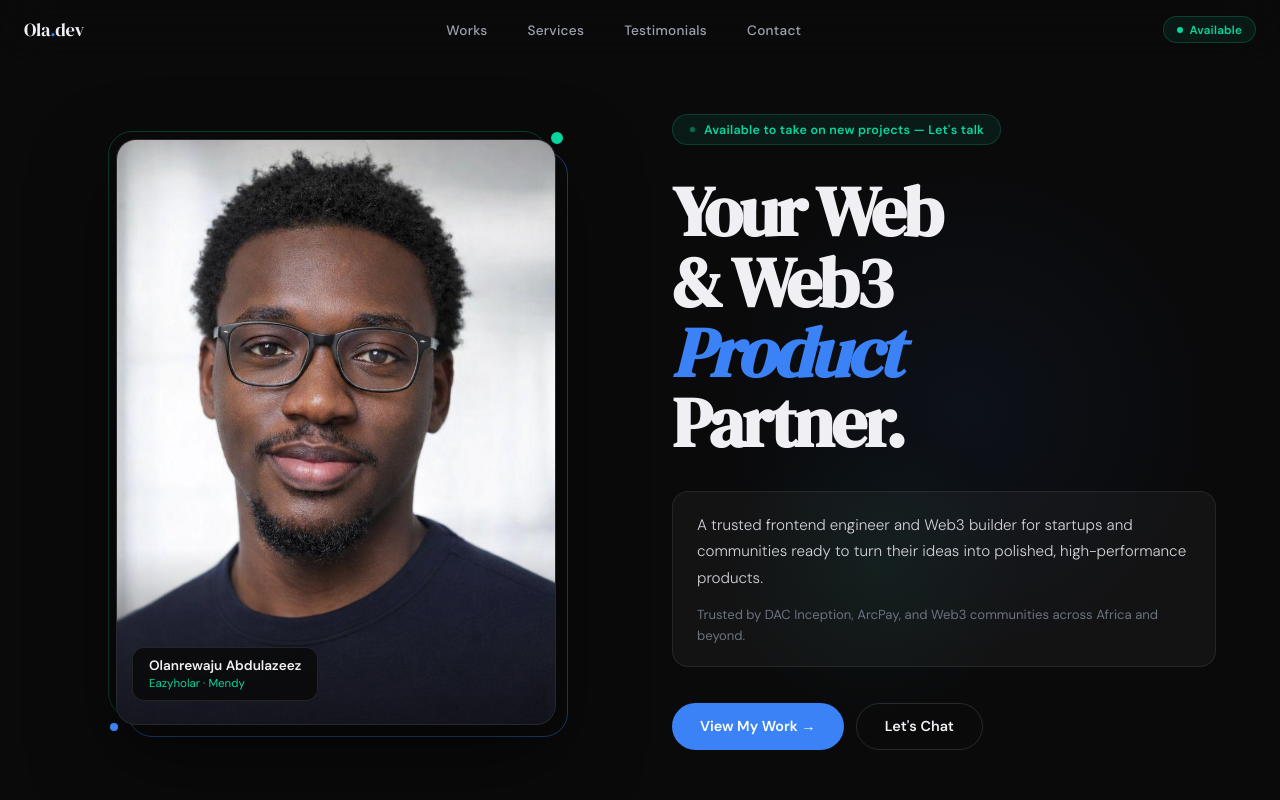
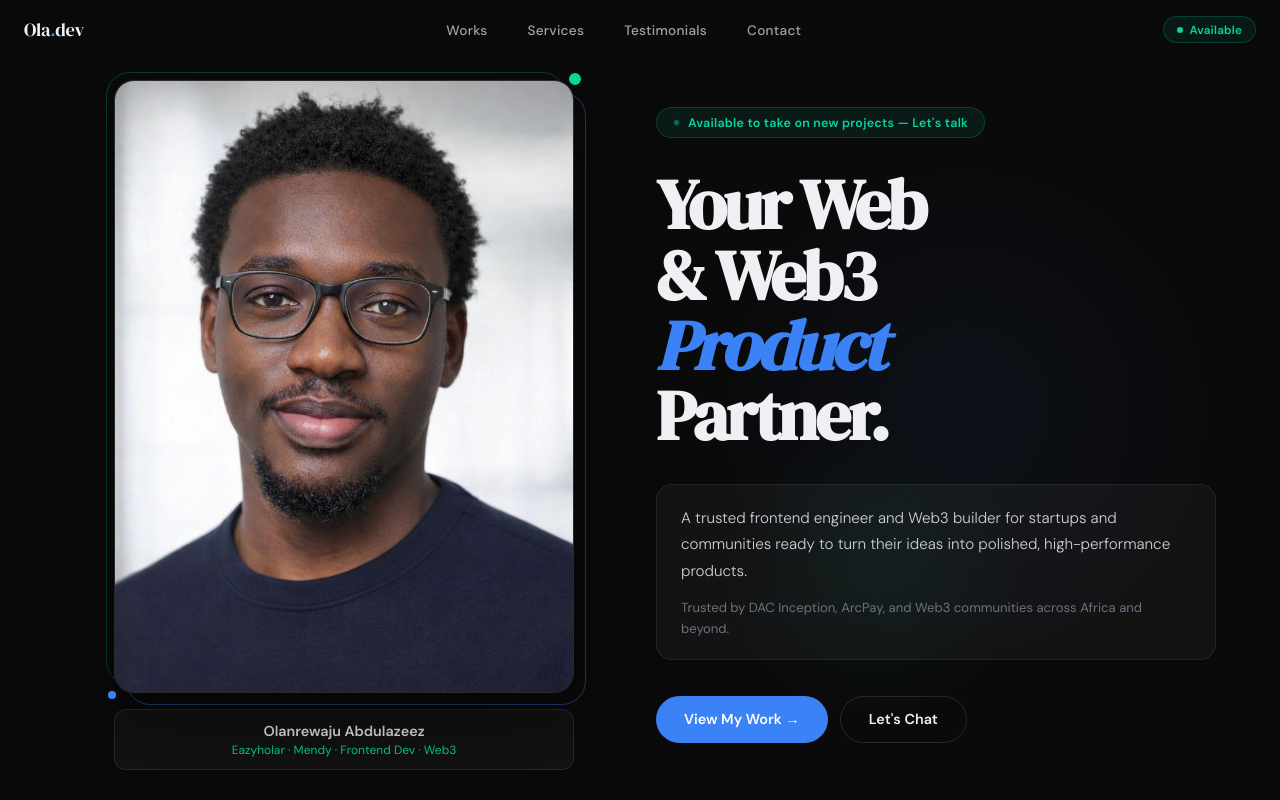
Before and after one commit to eazyholar/eazyholar-portfolio, a Next.js app: page / in a window 1280 px wide. Shown: the top 800 px of the page. Built offline with nearby package versions, Linux system fonts and the light colour scheme.

Commit message:
fixed hero photo size and name tag position

```diff
--- a/app/components/Hero.tsx
+++ b/app/components/Hero.tsx
@@ -13,56 +13,46 @@ export default function Hero() {
       overflow: "hidden",
     }}>
 
-      {/* Background glow */}
+      {/* Background glows */}
       <div style={{ position: "absolute", top: "20%", right: "5%", width: 500, height: 500, borderRadius: "50%", background: "radial-gradient(circle, rgba(59,130,246,0.06), transparent 70%)", pointerEvents: "none", zIndex: 0 }} />
       <div style={{ position: "absolute", bottom: "10%", right: "20%", width: 300, height: 300, borderRadius: "50%", background: "radial-gradient(circle, rgba(6,214,160,0.05), transparent 70%)", pointerEvents: "none", zIndex: 0 }} />
 
-      <div style={{
+      <div className="hero-grid" style={{
         maxWidth: 1200,
         width: "100%",
         margin: "0 auto",
         display: "grid",
         gridTemplateColumns: "1fr 1fr",
-        gap: 0,
-        alignItems: "stretch",
+        alignItems: "center",
         position: "relative",
         zIndex: 1,
         minHeight: "100vh",
+        padding: "0 1.5rem",
+        gap: "2rem",
       }}>
 
         {/* LEFT — Large Photo */}
         <motion.div
+          className="hero-photo-col"
           initial={{ opacity: 0, x: -40 }}
           animate={{ opacity: 1, x: 0 }}
           transition={{ duration: 1, ease: "easeOut" }}
           style={{
-            position: "relative",
-            padding: "7rem 2rem 3rem 1.5rem",
             display: "flex",
+            flexDirection: "column",
             alignItems: "center",
-            justifyContent: "center",
+            gap: "1rem",
+            paddingTop: "5rem",
+            paddingBottom: "2rem",
           }}
         >
-          <div style={{ position: "relative", width: "100%", maxWidth: 440 }}>
-            {/* Cubic offset frame */}
-            <div style={{
-              position: "absolute",
-              inset: 0,
-              border: "1.5px solid rgba(59,130,246,0.45)",
-              borderRadius: 24,
-              transform: "translate(12px, 12px)",
-              zIndex: 0,
-            }} />
-            <div style={{
-              position: "absolute",
-              inset: 0,
-              border: "1px solid rgba(6,214,160,0.25)",
-              borderRadius: 24,
-              transform: "translate(-8px, -8px)",
-              zIndex: 0,
-            }} />
+          {/* Photo frame */}
+          <div style={{ position: "relative", width: "100%", maxWidth: 460 }}>
+            {/* Offset border layers */}
+            <div style={{ position: "absolute", inset: 0, border: "1.5px solid rgba(59,130,246,0.45)", borderRadius: 24, transform: "translate(12px, 12px)", zIndex: 0 }} />
+            <div style={{ position: "absolute", inset: 0, border: "1px solid rgba(6,214,160,0.25)", borderRadius: 24, transform: "translate(-8px, -8px)", zIndex: 0 }} />
 
-            {/* Photo card */}
+            {/* Photo */}
             <div style={{
               position: "relative",
               width: "100%",
@@ -81,39 +71,37 @@ export default function Hero() {
                 priority
                 style={{ objectFit: "cover", objectPosition: "center top" }}
               />
-              {/* Subtle gradient at bottom */}
-              <div style={{ position: "absolute", bottom: 0, left: 0, right: 0, height: "30%", background: "linear-gradient(to top, rgba(10,10,11,0.6), transparent)", zIndex: 2 }} />
             </div>
 
             {/* Corner dots */}
             <div style={{ position: "absolute", top: -10, right: -10, width: 18, height: 18, borderRadius: "50%", background: "#06d6a0", border: "3px solid #0a0a0b", zIndex: 3 }} />
             <div style={{ position: "absolute", bottom: -8, left: -8, width: 12, height: 12, borderRadius: "50%", background: "#3b82f6", border: "2.5px solid #0a0a0b", zIndex: 3 }} />
+          </div>
 
-            {/* Floating name tag */}
+          {/* Name tag BELOW photo — never covers face */}
           <motion.div
             initial={{ opacity: 0, y: 10 }}
             animate={{ opacity: 1, y: 0 }}
             transition={{ delay: 0.8, duration: 0.6 }}
             style={{
-                position: "absolute",
-                bottom: 24,
-                left: 16,
-                zIndex: 4,
-                background: "rgba(10,10,11,0.85)",
+              background: "rgba(255,255,255,0.04)",
               backdropFilter: "blur(12px)",
               border: "1px solid rgba(255,255,255,0.1)",
               borderRadius: 12,
-                padding: "0.6rem 1rem",
+              padding: "0.7rem 1.25rem",
+              textAlign: "center",
+              width: "100%",
+              maxWidth: 460,
             }}
           >
-              <div style={{ fontWeight: 600, fontSize: "0.85rem", color: "#f0f0f4" }}>Olanrewaju Abdulazeez</div>
-              <div style={{ fontSize: "0.72rem", color: "#06d6a0", marginTop: "0.1rem" }}>Eazyholar · Mendy</div>
+            <div style={{ fontWeight: 600, fontSize: "0.9rem", color: "#f0f0f4" }}>Olanrewaju Abdulazeez</div>
+            <div style={{ fontSize: "0.75rem", color: "#06d6a0", marginTop: "0.15rem" }}>Eazyholar · Mendy · Frontend Dev · Web3</div>
           </motion.div>
-          </div>
         </motion.div>
 
         {/* RIGHT — Text content */}
         <motion.div
+          className="hero-text-col"
           initial={{ opacity: 0, x: 40 }}
           animate={{ opacity: 1, x: 0 }}
           transition={{ duration: 1, ease: "easeOut", delay: 0.1 }}
@@ -121,10 +109,11 @@ export default function Hero() {
             display: "flex",
             flexDirection: "column",
             justifyContent: "center",
-            padding: "7rem 1.5rem 3rem 2rem",
+            paddingTop: "5rem",
+            paddingBottom: "2rem",
           }}
         >
-          {/* Availability badge */}
+          {/* Badge */}
           <motion.div
             initial={{ opacity: 0, y: -10 }}
             animate={{ opacity: 1, y: 0 }}
@@ -135,19 +124,12 @@ export default function Hero() {
             Available to take on new projects — Let's talk
           </motion.div>
 
-          {/* Big headline */}
+          {/* Headline */}
           <motion.h1
             initial={{ opacity: 0, y: 28 }}
             animate={{ opacity: 1, y: 0 }}
             transition={{ delay: 0.2, duration: 0.8 }}
-            style={{
-              fontFamily: "var(--font-serif)",
-              fontSize: "clamp(3rem, 5.5vw, 5.8rem)",
-              lineHeight: 1.0,
-              letterSpacing: "-0.04em",
-              color: "#f0f0f4",
-              marginBottom: "2rem",
-            }}
+            style={{ fontFamily: "var(--font-serif)", fontSize: "clamp(3rem, 5.5vw, 5.8rem)", lineHeight: 1.0, letterSpacing: "-0.04em", color: "#f0f0f4", marginBottom: "2rem" }}
           >
             Your Web<br />
             {"& "}Web3<br />
@@ -155,18 +137,12 @@ export default function Hero() {
             Partner.
           </motion.h1>
 
-          {/* Description box — like Victor's card */}
+          {/* Description card */}
           <motion.div
             initial={{ opacity: 0, y: 20 }}
             animate={{ opacity: 1, y: 0 }}
             transition={{ delay: 0.4, duration: 0.7 }}
-            style={{
-              background: "rgba(255,255,255,0.04)",
-              border: "1px solid rgba(255,255,255,0.08)",
-              borderRadius: 16,
-              padding: "1.25rem 1.5rem",
-              marginBottom: "2.25rem",
-            }}
+            style={{ background: "rgba(255,255,255,0.04)", border: "1px solid rgba(255,255,255,0.08)", borderRadius: 16, padding: "1.25rem 1.5rem", marginBottom: "2.25rem" }}
           >
             <p style={{ color: "#d0d0d8", fontSize: "0.95rem", lineHeight: 1.75, fontWeight: 300, marginBottom: "0.75rem" }}>
               A trusted frontend engineer and Web3 builder for startups and communities ready to turn their ideas into polished, high-performance products.
@@ -202,27 +178,33 @@ export default function Hero() {
 
       </div>
 
-      {/* Mobile styles */}
       <style>{`
         @media (max-width: 767px) {
-          section > div {
+          .hero-grid {
             grid-template-columns: 1fr !important;
             min-height: unset !important;
+            padding: 0 1.25rem !important;
+            gap: 0 !important;
           }
-          section > div > div:first-child {
-            padding: 7rem 1.25rem 1rem !important;
+          .hero-photo-col {
+            padding-top: 6rem !important;
+            padding-bottom: 1.5rem !important;
           }
-          section > div > div:first-child > div {
+          .hero-photo-col > div:first-child {
             max-width: 100% !important;
           }
-          section > div > div:first-child > div > div:nth-child(3) {
-            aspect-ratio: 4/3 !important;
+          .hero-photo-col > div:first-child > div:nth-child(3) {
+            aspect-ratio: 1/1 !important;
           }
-          section > div > div:last-child {
-            padding: 1.5rem 1.25rem 4rem !important;
+          .hero-photo-col > div:last-child {
+            max-width: 100% !important;
           }
-          section > div > div:last-child > div:nth-child(2) {
-            align-self: center !important;
+          .hero-text-col {
+            padding-top: 0.5rem !important;
+            padding-bottom: 4rem !important;
+          }
+          .hero-text-col > div:first-child {
+            align-self: flex-start !important;
           }
         }
       `}</style>
```
Lines whose indentation alone changed are shown as unchanged.
